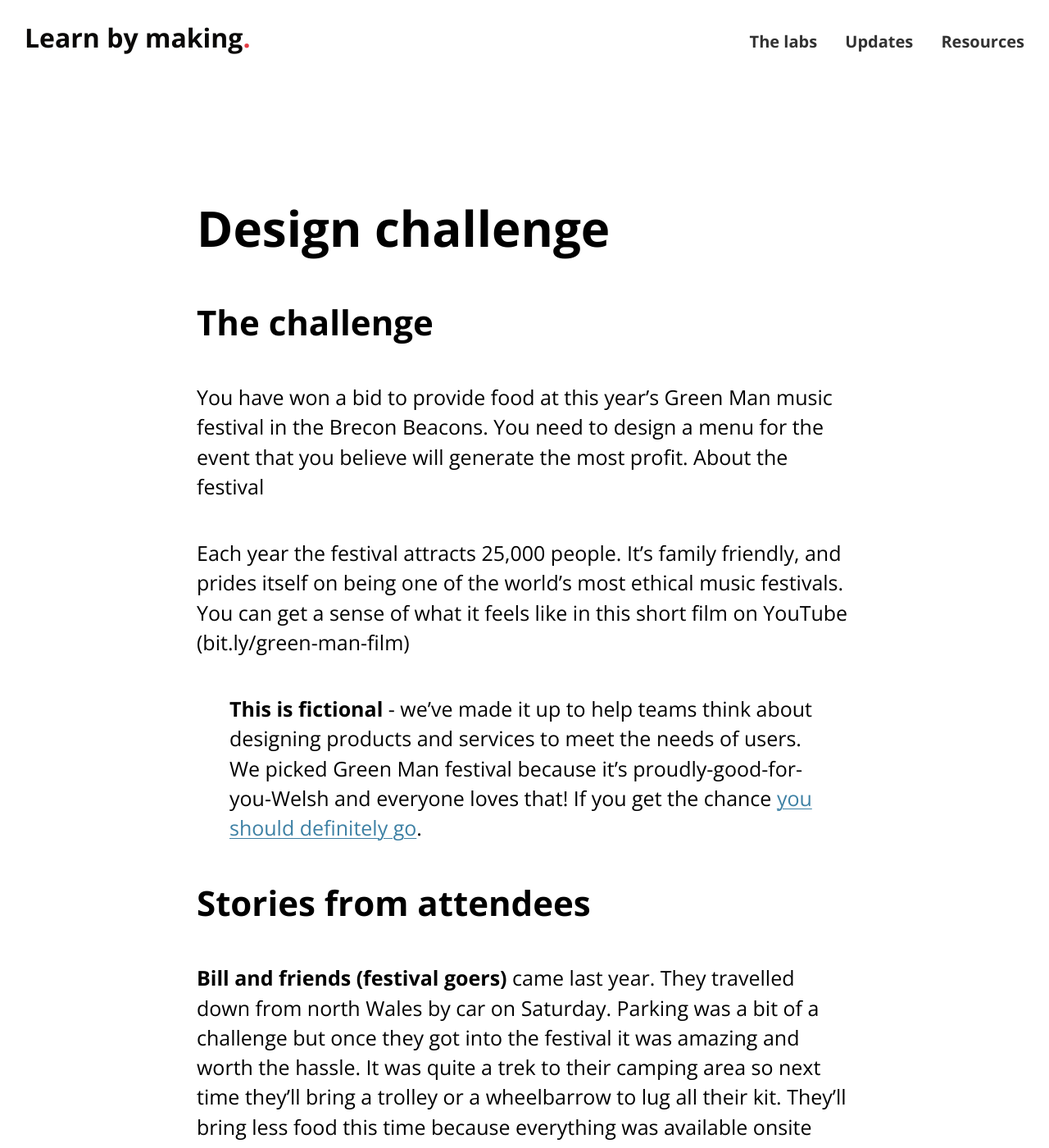
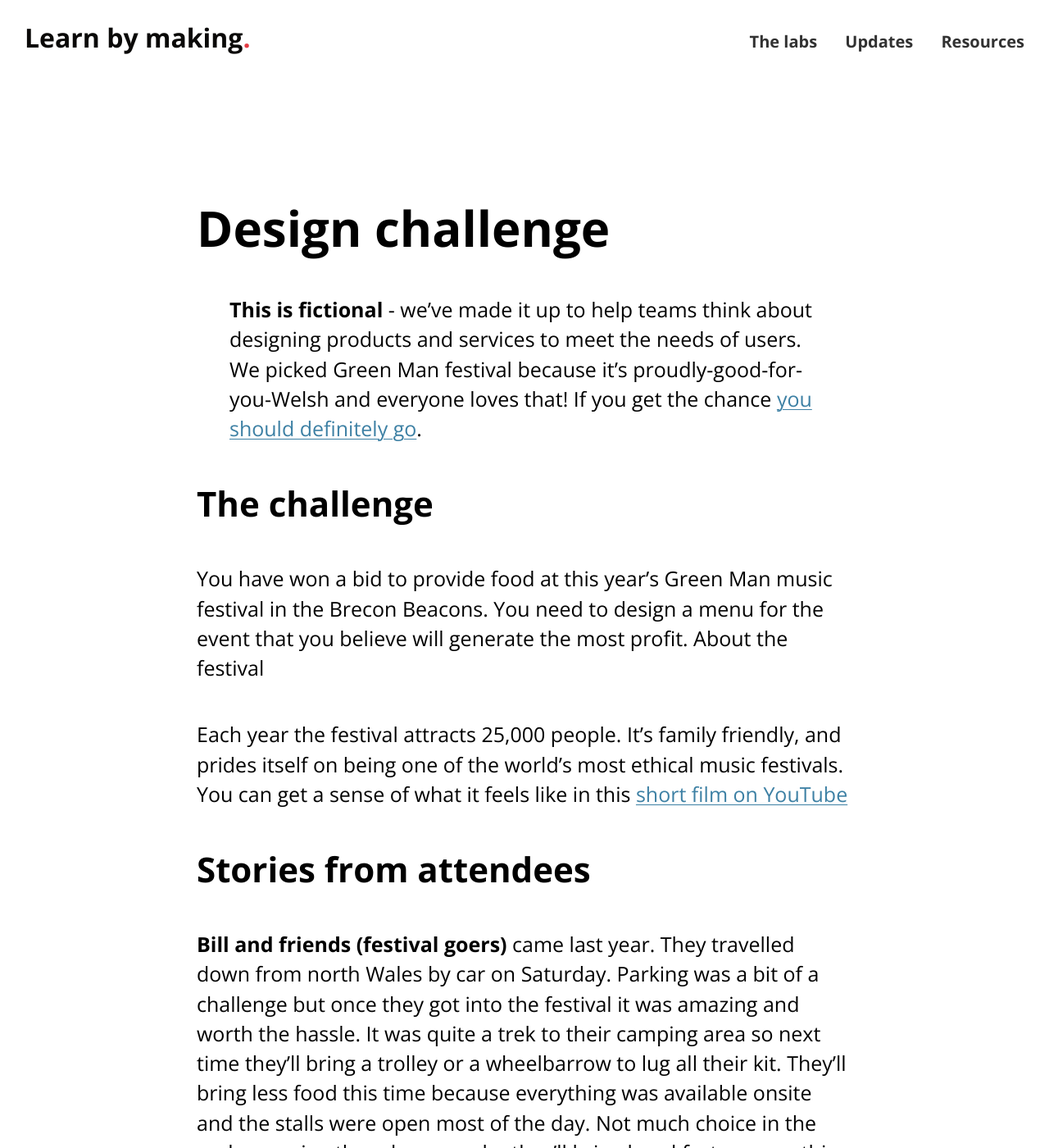
Before and after one commit to learnbymakingwales/learnbymakingwales.github.io, a Jekyll site: the page built from en/resource/design-challenge.md, in a window 1280 px wide and 1400 px high. Shown: the whole window at 82% size. Built offline with Jekyll 4.4.1, drawn with Linux system fonts in a browser that asks for light colours; some of the changed text lies outside the part shown.

Commit message:
Update design-challenge.md

```diff
--- a/en/resource/design-challenge.md
+++ b/en/resource/design-challenge.md
@@ -7,15 +7,15 @@ layout: page
 
 # Design challenge
 
+> **This is fictional** - we've made it up to help teams think about designing products and services to meet the needs of users.  We picked Green Man festival because it's proudly-good-for-you-Welsh and everyone loves that! If you get the chance [you should definitely go](https://www.greenman.net/tickets/).
 
 ## The challenge
 
 You have won a bid to provide food at this year’s Green Man music festival in the Brecon Beacons. You need to design a menu for the event that you believe will generate the most profit.
 About the festival
 
-Each year the festival attracts 25,000 people. It’s family friendly, and prides itself on being one of the world's most ethical music festivals. You can get a sense of what it feels like in this short film on YouTube (bit.ly/green-man-film)
+Each year the festival attracts 25,000 people. It’s family friendly, and prides itself on being one of the world's most ethical music festivals. You can get a sense of what it feels like in this [short film on YouTube](https://youtu.be/5NdDkwP4Zm8)
 
-> **This is fictional** - we've made it up to help teams think about designing products and services to meet the needs of users.  We picked Green Man festival because it's proudly-good-for-you-Welsh and everyone loves that! If you get the chance [you should definitely go](https://www.greenman.net/tickets/).
 
 
 ## Stories from attendees
```
Also changed, not shown: other parts of en/resource/design-challenge.md (+2 -2 lines).
